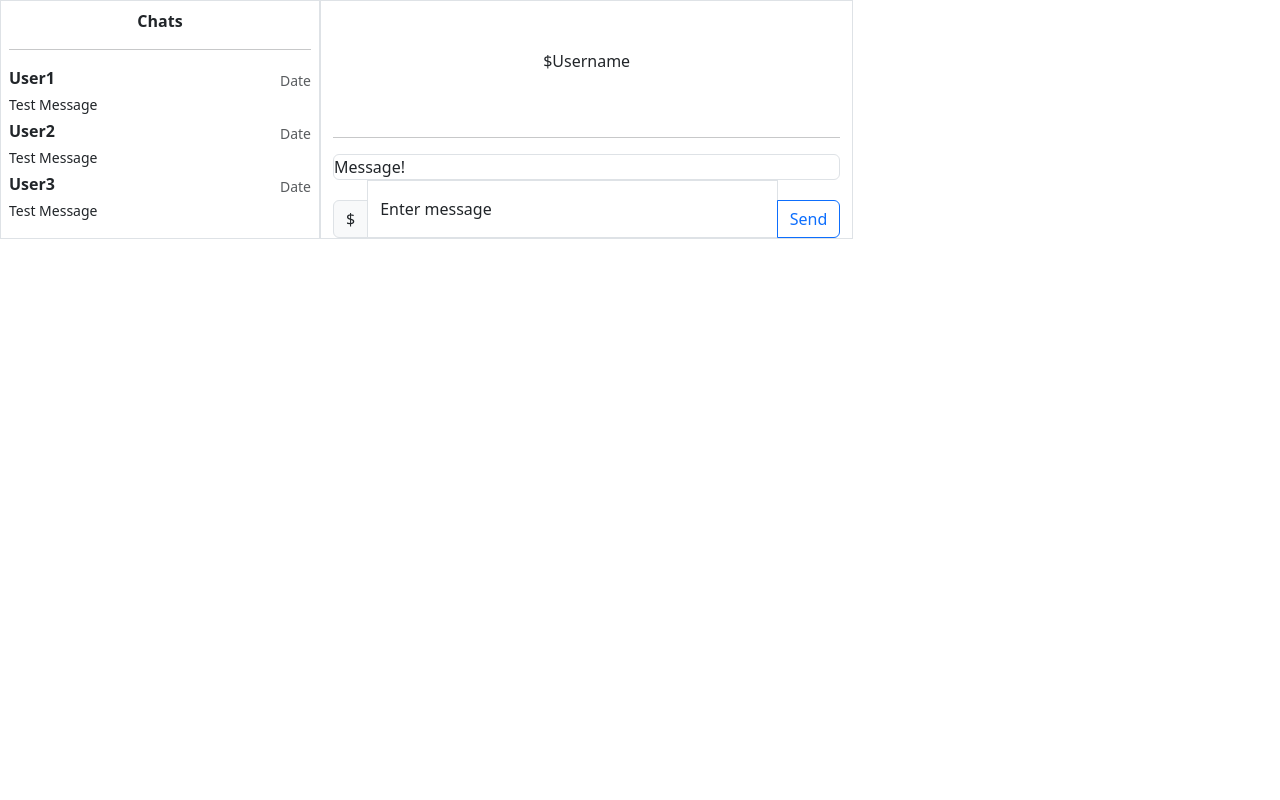
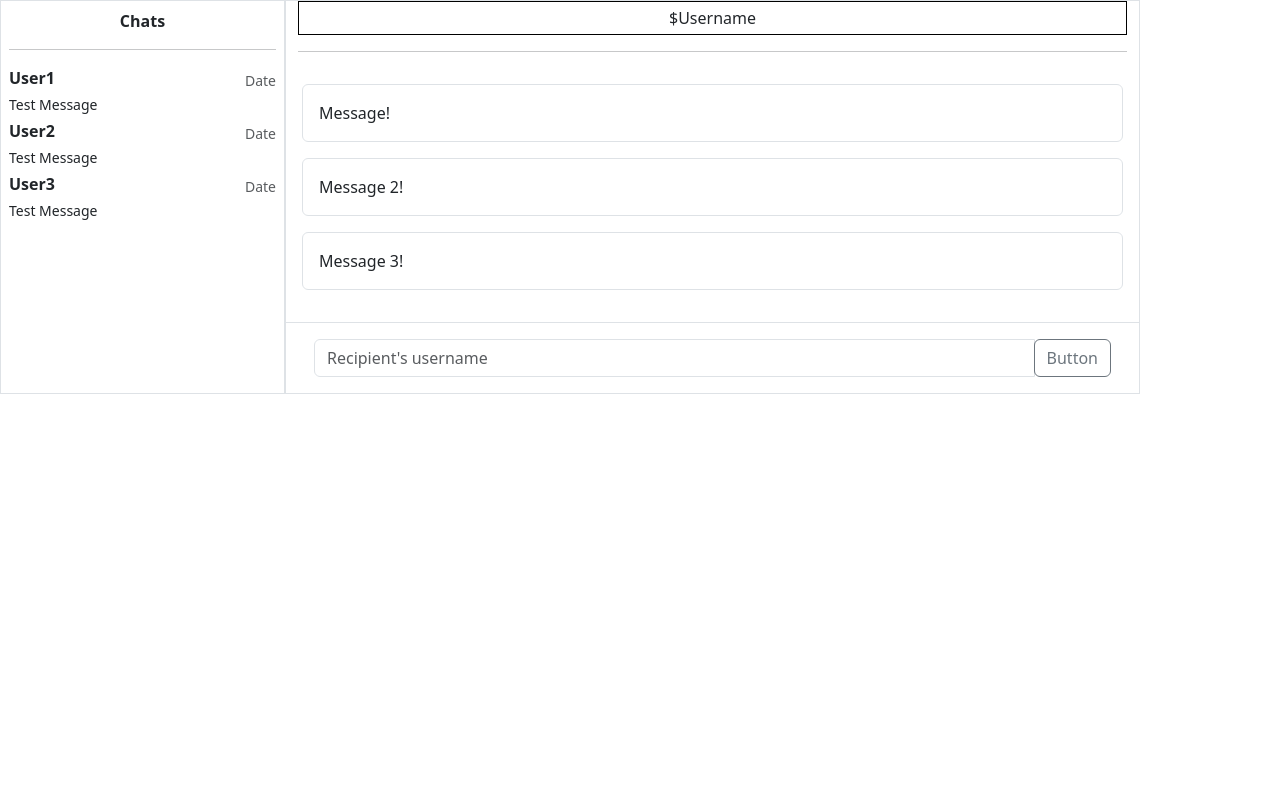
Before and after one commit to NoKot333/Hackathon, a Django app: page /chat/ in a window 1280 px wide. Run offline with Django 5.2, Linux system fonts and the light colour scheme; some libraries are stand-ins or nearby versions.

Commit message:
ребята, я урод пиздец

```diff
--- a/chat/templates/client/home/chat.html
+++ b/chat/templates/client/home/chat.html
@@ -6,14 +6,14 @@
         {% bootstrap_javascript %}
     </head>
     <body>
-        <div class="container-fluid">
+        <div class="container align-self-center h-100 w-100 position-fixed">
           <div class="row align-items-stretch ">
             <div class="col-3 align-items-stretch border p-2">
-              <div class="row text-center">
+              <div class="flex-row text-center">
                 <strong>Chats</strong>
               </div>
               <hr>
-              <a href="#" class="list-group-item list-group-item-action h-sm border-4 border-white">
+              <a href="#" class="list-group-item list-group-item-action h-sm border-4 border-white ">
                 <div class="d-flex w-100 align-items-center justify-content-between">
                   <strong class="mb-1">User1</strong>
                   <small class="text-body-secondary">Date</small>
@@ -35,21 +35,27 @@
                 <div class="col-10 mb-1 small">Test Message</div>
               </a>
             </div>
-            <div class="col-5 border">
-              <div class="align-items-md-center rounded-3 text-center p-5">
+            <div class="col-9 border">
+              <div class="align-self-center text-center p-1 border border-black">
                   $Username
               </div>
               <hr>
-                <div class="rounded-2 bg-white border">
-                  Message!
+              <div class="row list-group list-group-flush border-bottom overflow-auto p-3">
+                  <div class="rounded-2 bg-white border mb-3 p-3">
+                    Message!
+                  </div>
+                  <div class="rounded-2 bg-white border mb-3 p-3">
+                    Message 2!
+                  </div>
+                  <div class="rounded-2 bg-white border mb-3 p-3">
+                    Message 3!
+                  </div>
                 </div>
-                <div class="input-group align-items-end">
-                  <span class="input-group-text">$</span>
-                  <div class="form-floating">
-                    <input type="text" class="form-control" id="floatingInputGroup1" placeholder="msg">
-                    <label for="floatingInputGroup1">Enter message</label>
+                <div class="input-group p-3 align-items-end">
+                  <input type="text" class="form-control" placeholder="Recipient's username" aria-label="Recipient's username" aria-describedby="basic-addon2">
+                  <div class="input-group-append">
+                    <button class="btn btn-outline-secondary" type="button">Button</button>
                   </div>
-                  <button class="btn btn-outline-primary ">Send</button>
                 </div>
             </div>
           </div>
```
